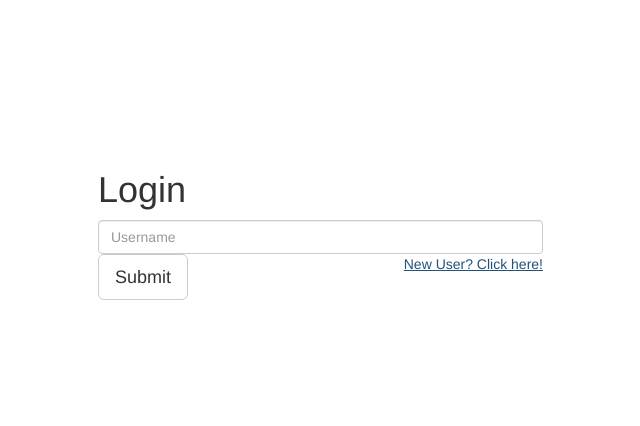
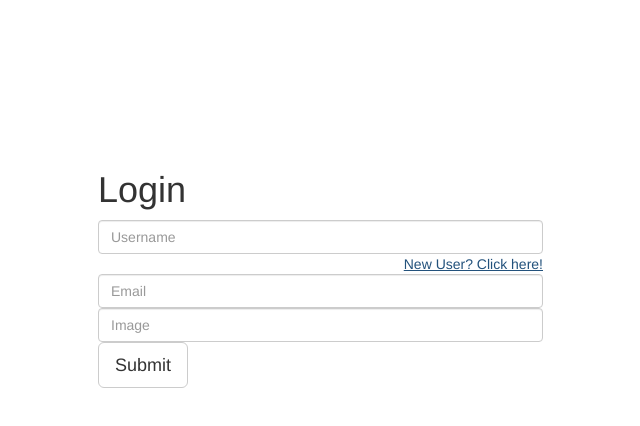
Before and after one commit to maxwellsmart84/liskov, a website: page index.html in a window 1280 px wide. Both pictures are taken after a click on the link "New User? Click here!". Shown: the whole page, without its empty margins (287-927 px from the left). Drawn offline with nearby package versions, Linux system fonts and the light colour scheme; files that its build step writes are made by us from their sources; no server answers.

Commit message:
finished login proccess

```diff
--- a/index.html
+++ b/index.html
@@ -24,9 +24,9 @@
       <div class = "col-md-5 form-group" id = "loginContainer" rel="login">
         <h1>Login</h1>
         <input class= "form-control" type="text" placeholder="Username" name="username" value="">
-        <a href="#">New User? Click here!</a>
-        <input class= "form-control hidden-class" type="email" placeholder="Email" name="email" value="">
-        <input class= "form-control hidden-class" type="text" placeholder= "Image" name="avatar" value="">
+        <a href="#" id ="signUp">New User? Click here!</a>
+        <input class= "form-control hidden-class" id= "inputEmail" type="email" placeholder="Email" name="email" value="">
+        <input class= "form-control hidden-class" id="inputAvatar" type="text" placeholder= "Image" name="avatar" value="">
         <input class ="btn btn-default btn-lg hidden-class" id= "loginSubmit" type="submit" name="loginSubmit" value="Submit">
         <input class ="btn btn-default btn-lg" id= "loginReturn" type="submit" name="loginReturn" value="Submit">
       </div>
--- a/js/main.js
+++ b/js/main.js
@@ -26,6 +26,8 @@ var page = {
   initEvents: function () {
     page.submitMessage();
     page.deleteMessage();
+    page.returnLogin();
+    page.newUserEvent();
   },
 
     // AJAX - LOAD OLD MESSAGES
@@ -113,6 +115,8 @@ var page = {
     //     }
     //   });
     // },
+
+    //RETURNING USER LOGIN
   returnLogin: function (){
     $(".container").on("click", "#loginReturn", function(event){
         event.preventDefault;
@@ -144,6 +148,14 @@ var page = {
     });
   },
 
+  newUserEvent: function(){
+    $(".container").on("click", "#signUp", function(event){
+      $("#inputEmail").removeClass("hidden-class");
+      $("#inputAvatar").removeClass("hidden-class");
+      $("#loginSubmit").removeClass("hidden-class");
+      $("#loginReturn").addClass("hidden-class");
+    });
+  },
   loginSub: function(){
    $(".container").on("click", "#loginSubmit", function(event){
      event.preventDefault;
```
